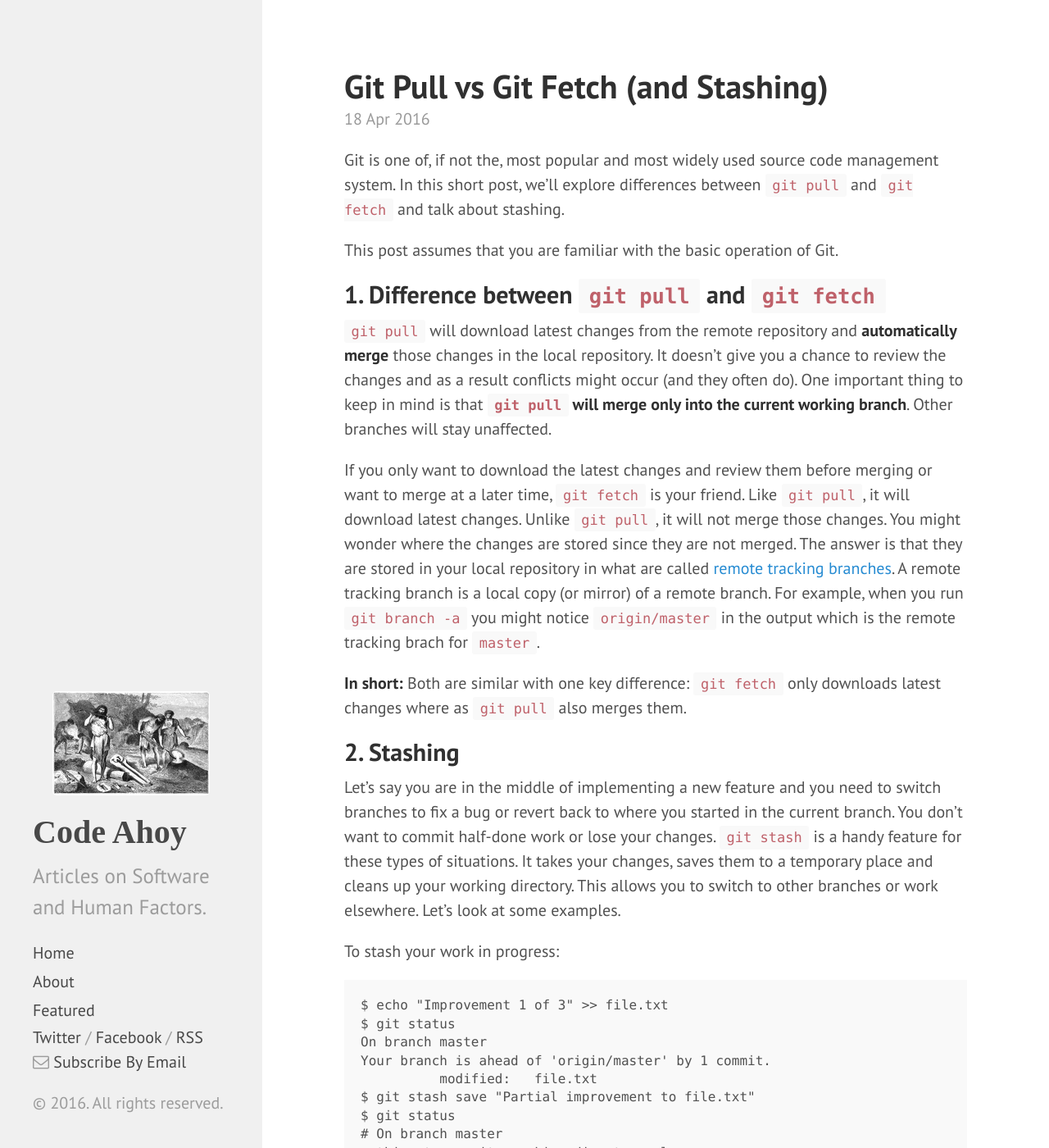
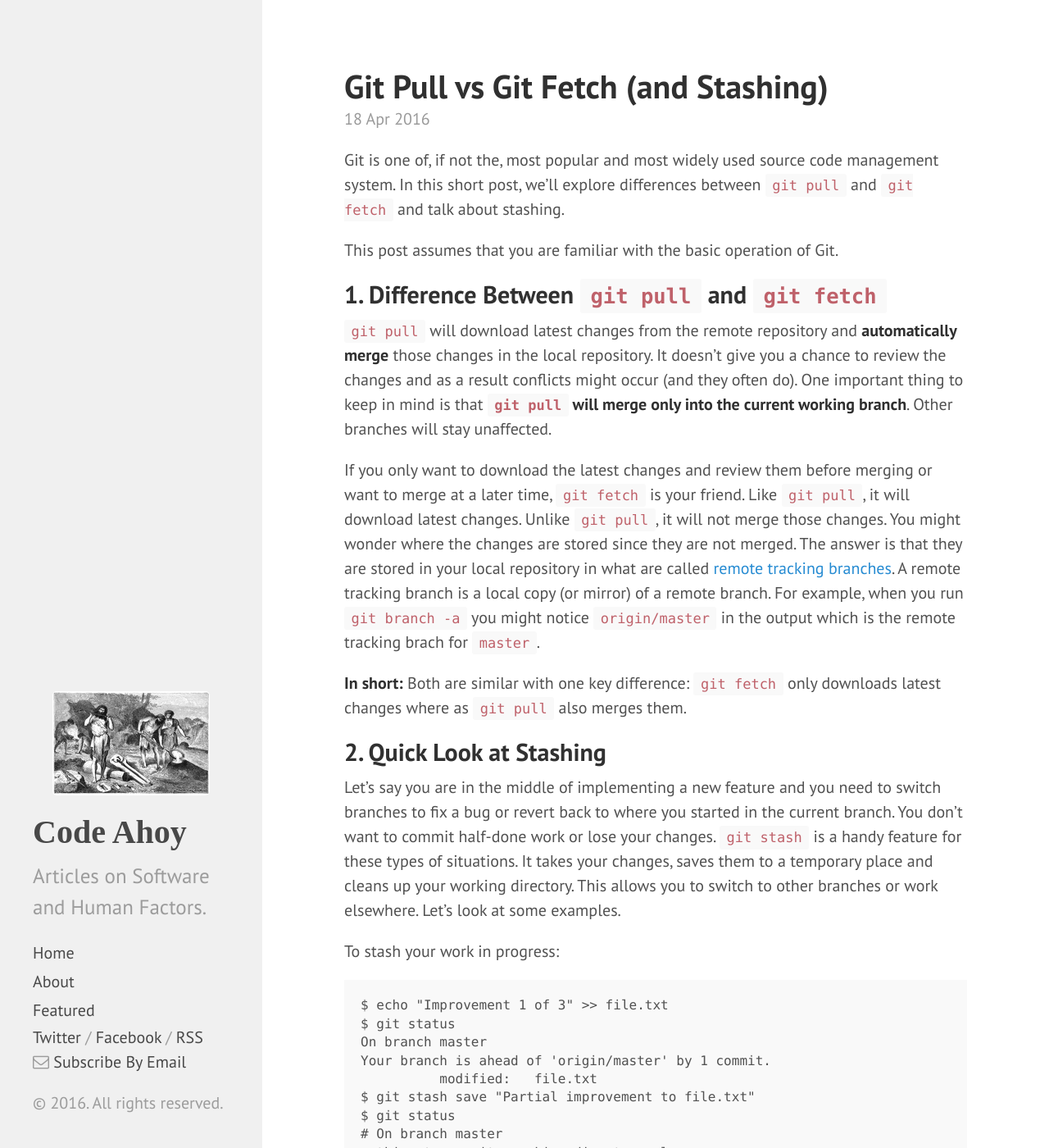
Before and after one commit to talk2viren/umermansoor.github.io, a Jekyll site: the page built from _posts/2016-04-18-10-git-pull-vs-git-fetch-(and-stashing).md, in a window 1280 px wide and 1400 px high. Shown: the whole window at 82% size. Built offline with Jekyll 4.4.1, drawn with Linux system fonts in a browser that asks for light colours; nearby versions of some CDN libraries; a script that is not in the unit is left out; comment, search, counter and statistics services are not loaded; some of the changed text lies outside the part shown.

Commit message:
more typos

```diff
--- a/_posts/2016-04-18-10-git-pull-vs-git-fetch-(and-stashing).md
+++ b/_posts/2016-04-18-10-git-pull-vs-git-fetch-(and-stashing).md
@@ -11,7 +11,7 @@ This post assumes that you are familiar with the basic operation of Git.
 
 <!--more-->
 
-## 1. Difference between `git pull` and `git fetch`
+## 1. Difference Between `git pull` and `git fetch`
 
 `git pull` will download latest changes from the remote repository and **automatically merge** those changes in the local repository. It doesn't give you a chance to review the changes and as a result conflicts might occur (and they often do). One important thing to keep in mind is that **`git pull` will merge only into the current working branch**. Other branches will stay unaffected.
 
@@ -19,7 +19,7 @@ If you only want to download the latest changes and review them before merging o
 
 **In short:** Both are similar with one key difference: `git fetch` only downloads latest changes where as `git pull` also merges them.
 
-## 2. Stashing
+## 2. Quick Look at Stashing
 
 Let's say you are in the middle of implementing a new feature and you need to switch branches to fix a bug or revert back to where you started in the current branch. You don't want to commit half-done work or lose your changes. `git stash` is a handy feature for these types of situations. It takes your changes, saves them to a temporary place and cleans up your working directory. This allows you to switch to other branches or work elsewhere. Let's look at some examples.
 
@@ -67,7 +67,7 @@ $ git push origin --delete `feature`
 
 **Bonus:** `git branch -d` deletes a local branch. Use `-D` instead of `-d` to force delete a local branch without checking its merge status.
 
-### 2. Fixing the commit message before `git push`
+### 2. Fixing the Commit Message Before `git push`
 
 I often notice a typo or a mistake in my commit message after I commit. Luckily, Git has a way to fix this problem.
 
```
